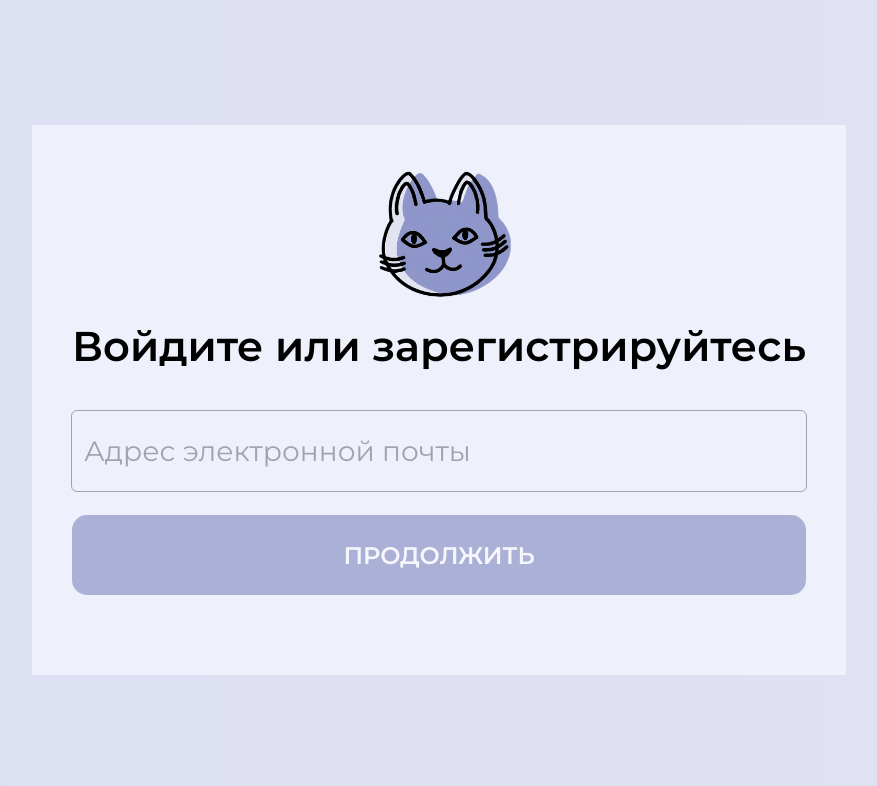
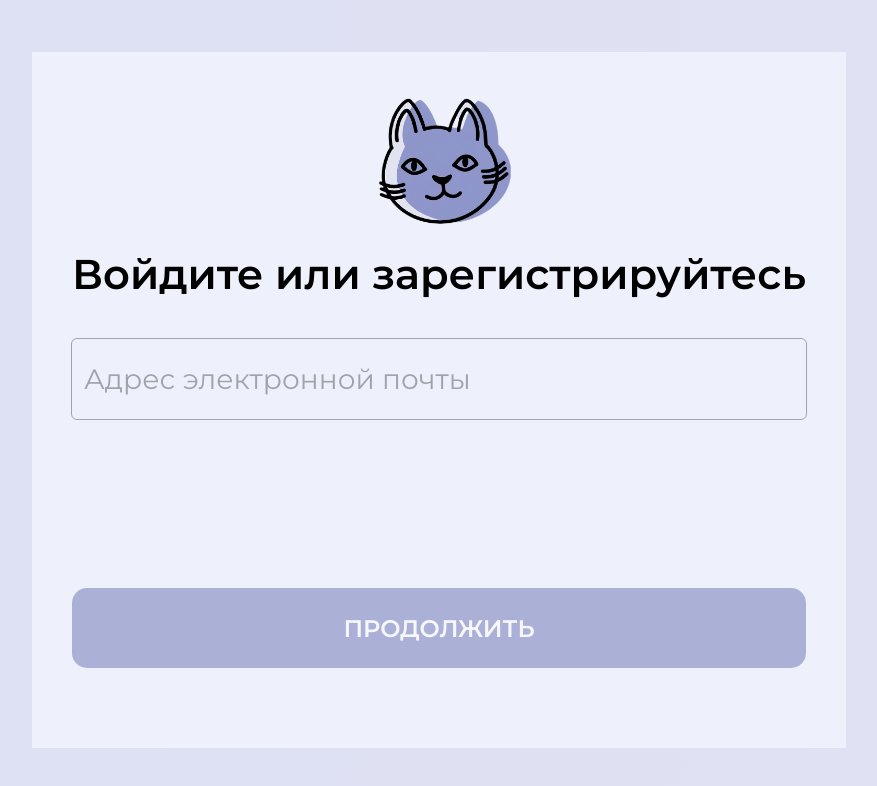
Before and after one commit to HScokies/Art-Digital-Service, a React (Vite) app in the folder Frontend/: page / in a window 1280 px wide. Shown: the top 786 px of the page, without its empty margins (201-1078 px from the left). Built offline with nearby package versions, Linux system fonts and the light colour scheme.

Commit message:
button margin

```diff
--- a/Frontend/src/pages/access/style.scss
+++ b/Frontend/src/pages/access/style.scss
@@ -16,6 +16,7 @@
         margin: auto;
         padding: 5vmin 5vmin 10vmin;
         min-width: 50vw;
+        min-height: 87vh;
         display: flex;
         flex-flow: column nowrap;
         align-items: center;
@@ -61,9 +62,12 @@
             }
         }
         &>.button{
-            margin-top: 3vh;
+            margin-top: auto;
             width: 100%;
             height: 10vh;
+            @media(max-width: 799px) {
+                margin-top: 3vh;
+            }
         }
     }
 }
```
